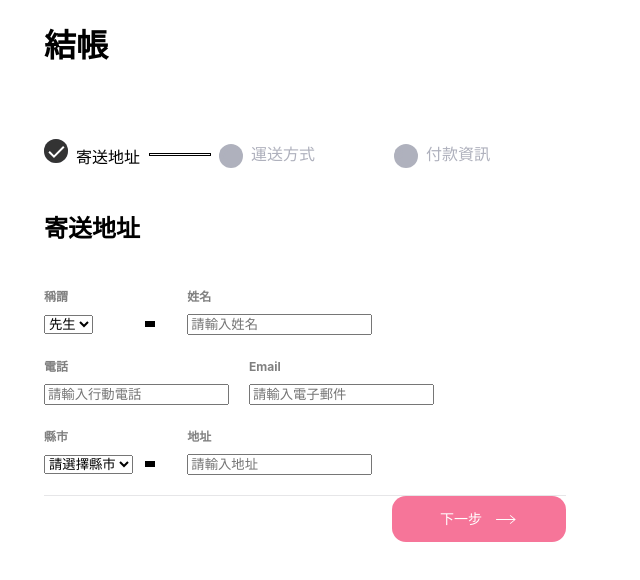
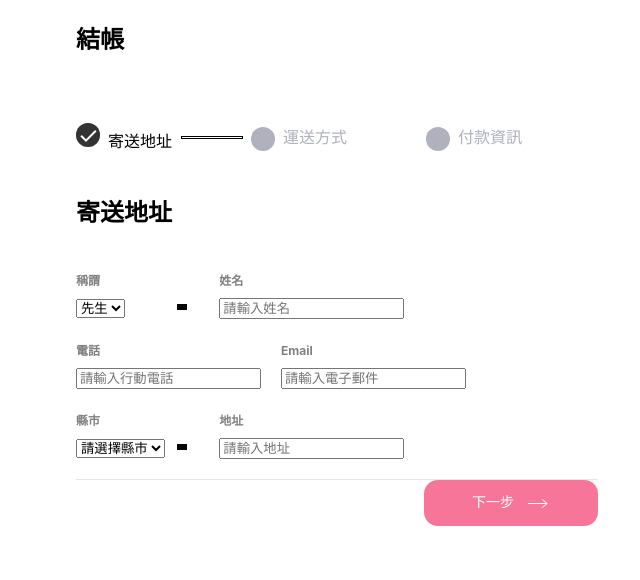
Before and after one commit to thAilurus/Alpha-shop, a React (Create React App) app: page / in a window 1280 px wide. Shown: the top 580 px of the page, without its empty margins (46-686 px from the left). Built offline with nearby package versions, Linux system fonts and the light colour scheme.

Commit message:
Adjust margin-left: register part

```diff
--- a/src/components/register/StepProgress/StepProgress.jsx
+++ b/src/components/register/StepProgress/StepProgress.jsx
@@ -6,9 +6,6 @@ import styles from './StepProgress.module.scss'
 export function StepProgress () {
   return (
     <>
-      <section className={styles.registerContainer} data-phase="1" data-total-price="0">
-        <h2 className={styles.registerTitle}>結帳</h2>
-
         <section className={styles.progressContainer}>
           <span className={styles.progressGroup} data-phase="address">
             <span className={styles.iconContainer}>
@@ -37,7 +34,6 @@ export function StepProgress () {
           </span>
 
         </section>
-      </section>
     </>
   )
 }
--- a/src/components/register/StepProgress/StepProgress.module.scss
+++ b/src/components/register/StepProgress/StepProgress.module.scss
@@ -1,19 +1,6 @@
-.registerContainer {
-  display: flex;
-  flex-flow: column wrap;
-  flex: 0 0 50%;
-  align-items: flex-start;
-
-  .registerTitle {
-    font-weight: 700;
-    font-size: 32px;
-    line-height: 38px;
-    color: var(--main-text);
-  }
-
 .progressContainer {
   display: flex;
-    align-items: center ;
+  align-items: center;
   justify-content: space-between;
   margin-top: 48px;
 
@@ -91,4 +78,3 @@
     color: white;
   }
 }
-}
--- a/src/components/register/register.jsx
+++ b/src/components/register/register.jsx
@@ -1,15 +1,20 @@
 import React from 'react'
 import { StepProgress } from './StepProgress/StepProgress'
 import { Form } from './form/Form'
-
 import { ProgressControl } from './ProgressControl/ProgressControl'
+import styles from './register.module.scss'
 
 export function Register () {
   return (
     <>
-      <StepProgress/>
-      <Form/>
-      <ProgressControl/>
+      <section className={styles.registerContainer} data-phase="1" data-total-price="0">
+        <h2 className={styles.registerTitle}>結帳</h2>
+
+        <StepProgress/>
+        <Form/>
+        <ProgressControl/>
+
+      </section>
     </>
   )
 }
--- /dev/null
+++ b/src/components/register/register.module.scss
@@ -0,0 +1,13 @@
+.registerContainer {
+  display: flex;
+  flex-direction: column;
+  flex-wrap: wrap;
+  flex: 0 0 100%;
+  align-items: flex-start;
+  max-width: 100%;
+  margin-left: 2rem;
+
+  .registerTitle {
+
+  }
+}
```
Lines whose indentation alone changed are shown as unchanged.
